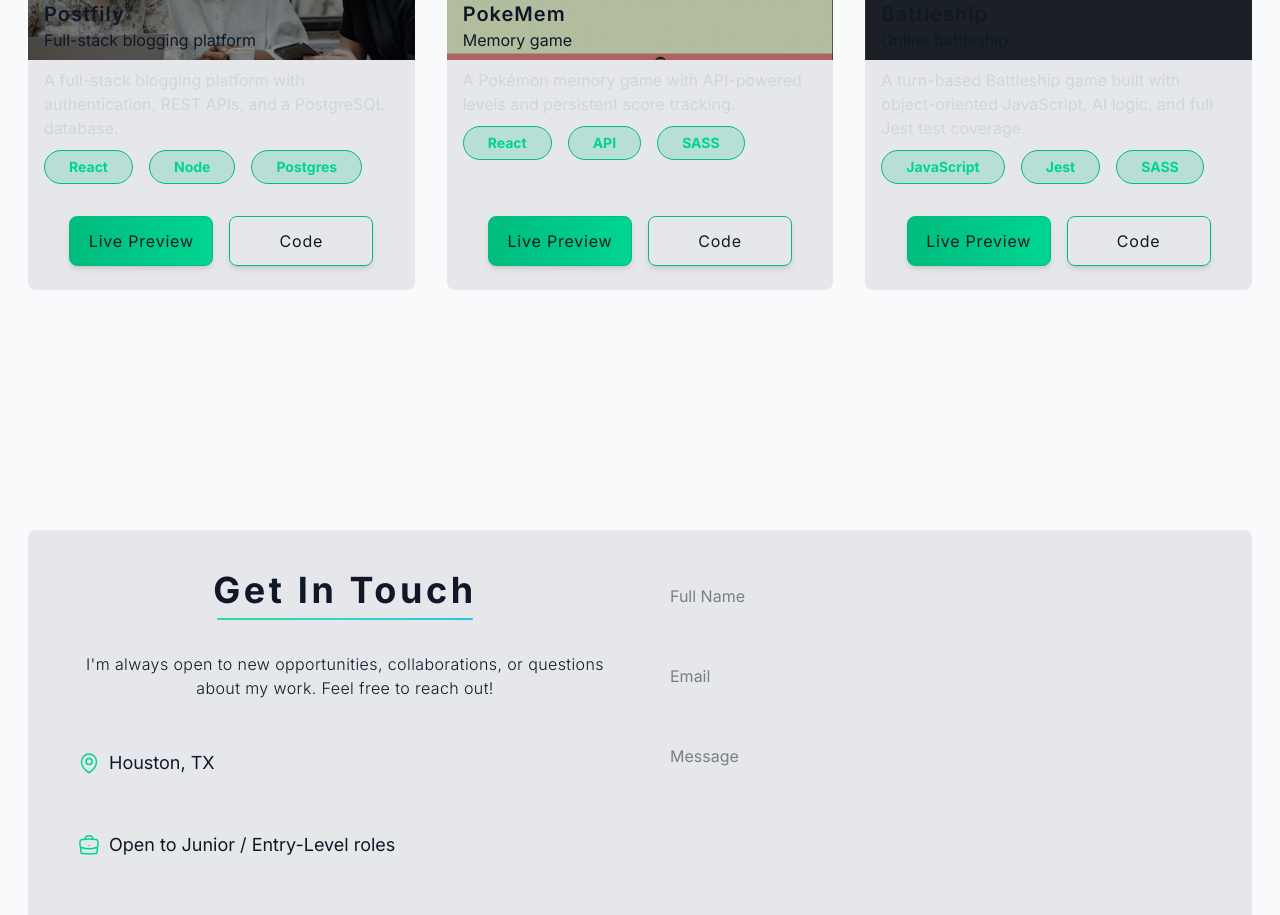
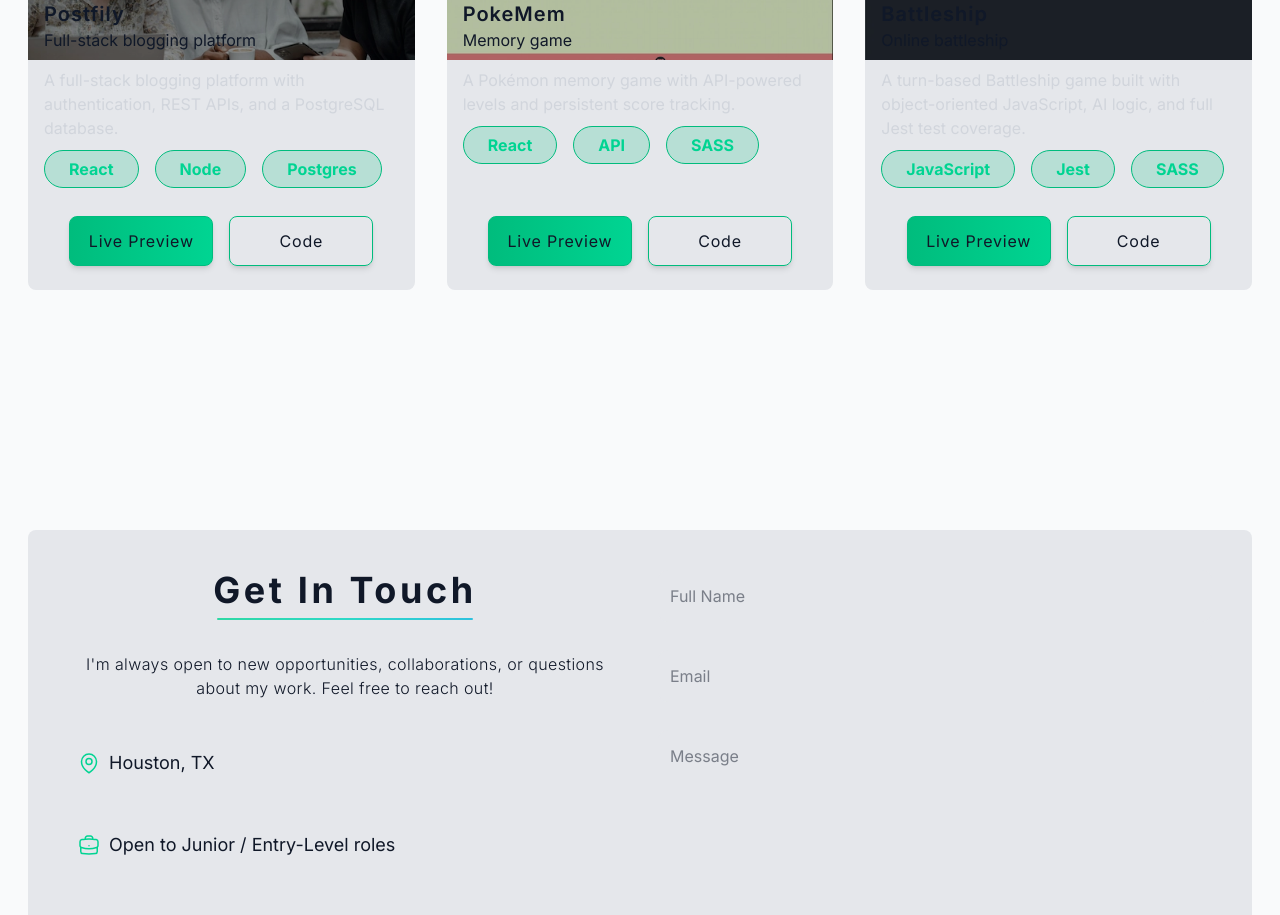
Before and after one commit to ealvara6/devfolio, a React (Vite) app: page / in a window 1280 px wide. Shown: the part 2780-3695 px from the top of the page. Built offline with nearby package versions, Linux system fonts and the light colour scheme.

Commit message:
fix(projects): adjust tech pill text size on smaller screens

```diff
--- a/src/components/sections/projects/ProjectCard.tsx
+++ b/src/components/sections/projects/ProjectCard.tsx
@@ -8,7 +8,7 @@ export const ProjectCard = ({ data }: { data: Project }) => {
         {tech.map((name) => {
           return (
             <div className="flex items-start">
-              <div className="font-bold border rounded-full px-6 py-1.5 border-accent text-accent-light bg-accent/20">
+              <div className="font-bold border rounded-full px-6 py-1.5 border-accent text-accent-light bg-accent/20 text-xs sm:text-base">
                 {name}
               </div>
             </div>
```
